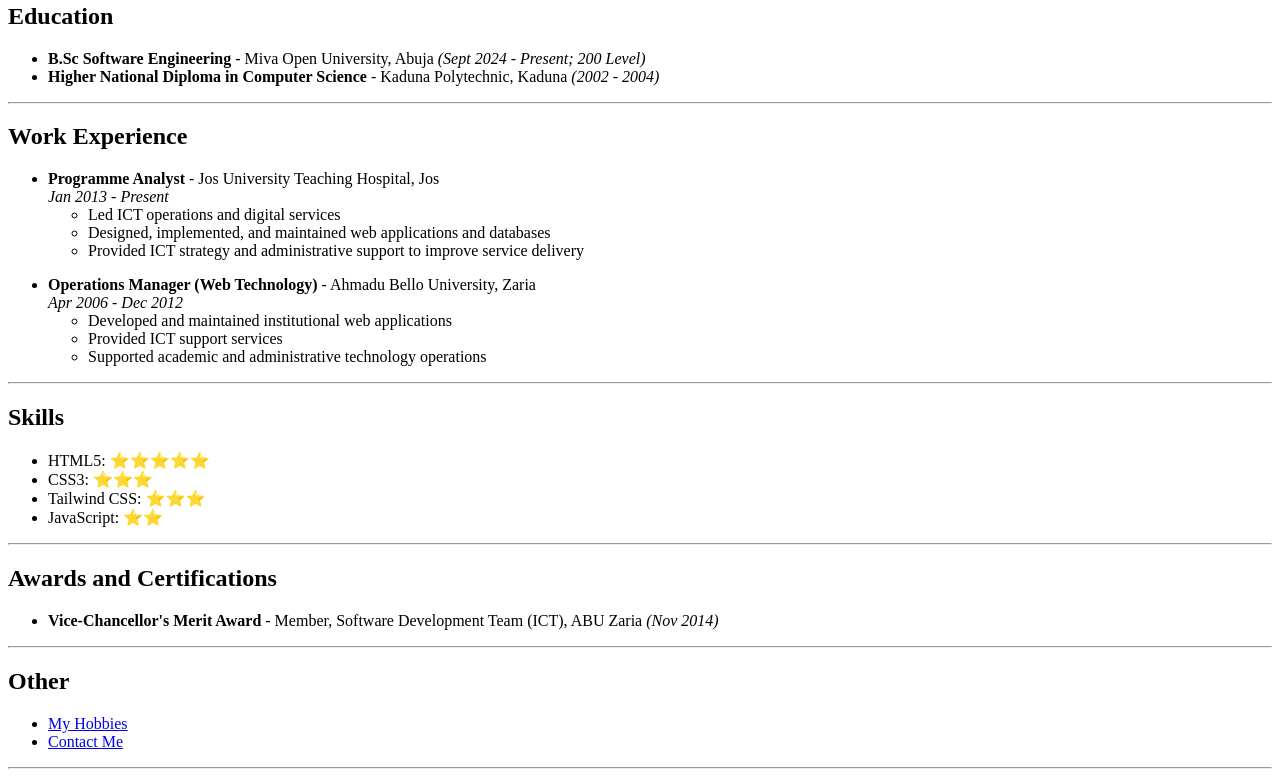
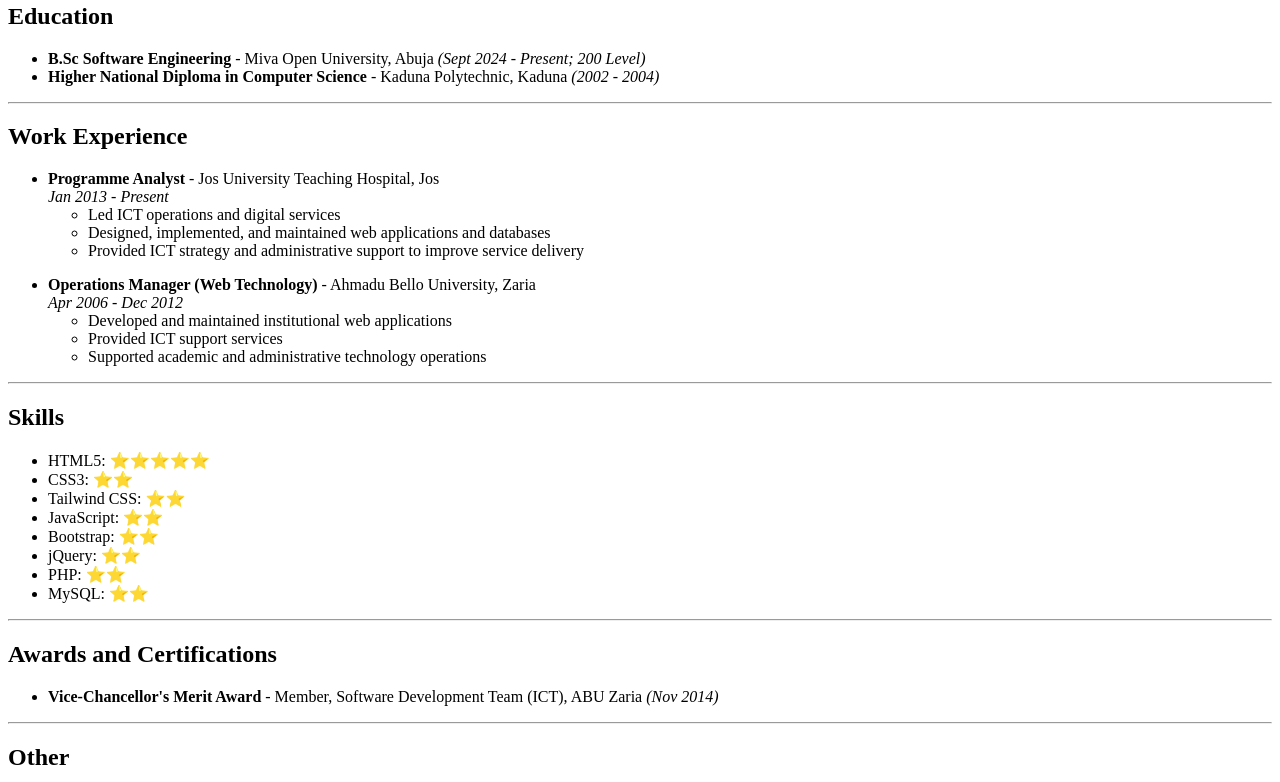
Before and after one commit to dgplang/my-resume, a plain HTML site: page index.html in a window 1280 px wide. Shown: the part 372-1154 px from the top of the page. Drawn offline with Linux system fonts and the light colour scheme.

Commit message:
Update index.html

```diff
--- a/index.html
+++ b/index.html
@@ -40,9 +40,13 @@
     <h2>Skills</h2>
     <ul>
         <li>HTML5: ⭐️⭐️⭐️⭐️⭐️</li>
-        <li>CSS3: ⭐️⭐️⭐️</li>
-        <li>Tailwind CSS: ⭐️⭐️⭐️</li>
+        <li>CSS3: ⭐️⭐️</li>
+        <li>Tailwind CSS: ⭐️⭐️</li>
         <li>JavaScript: ⭐️⭐️</li>
+        <li>Bootstrap: ⭐️⭐️</li>
+        <li>jQuery: ⭐️⭐️</li>
+        <li>PHP: ⭐️⭐️</li>
+        <li>MySQL: ⭐️⭐️</li>
     </ul>
     <hr />
     <h2>Awards and Certifications</h2>
```
